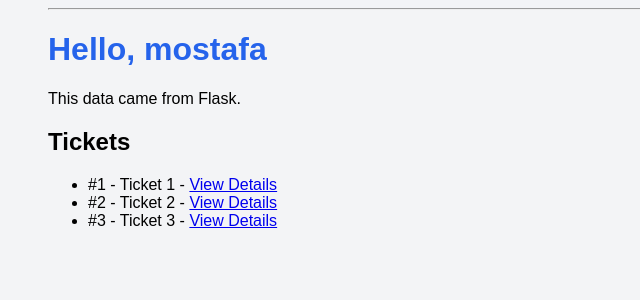
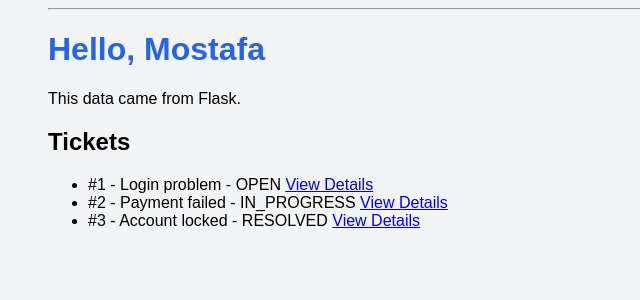
Before and after one commit to mostafa2742002/learn-flask, a Flask app: page / in a window 1280 px wide. Shown: the part 66-366 px from the top of the page, without its empty margins (0-640 px from the left). Run offline with Flask 3, Linux system fonts and the light colour scheme.

Commit message:
Implement ticket management features with CRUD operations and enhance navigation

```diff
--- a/app.py
+++ b/app.py
@@ -1,82 +1,12 @@
-from flask import Flask, render_template, request, redirect, url_for
+from flask import Flask
+from ticket_routes import ticket_bp
 
 app = Flask(__name__)
 
-tickets = [
-    {
-        'id': 1,
-        'title': 'Ticket 1',
-        'description': 'Description for Ticket 1'
-    },
-    {
-        'id': 2,
-        'title': 'Ticket 2',
-        'description': 'Description for Ticket 2'
+app.register_blueprint(ticket_bp)
 
-    },
-    {
-        'id': 3,
-        'title': 'Ticket 3',
-        'description': 'Description for Ticket 3'
-    }
-]
+app.secret_key = "dev-secret-key"
 
 
-@app.route('/')
-def home():
-    user_name = "mostafa"
-
-
-
-    return render_template('home.html', name=user_name, tickets=tickets)
-
-@app.route('/tickets/<int:ticket_id>')
-def ticket_details(ticket_id):
-
-    selcted_ticket = None
-
-    for ticket in tickets:
-        if ticket['id'] == ticket_id:
-            selcted_ticket = ticket
-            break
-
-    return render_template('ticket_details.html', ticket=selcted_ticket)
-
-
-@app.route('/tickets/new')
-def show_create_ticket_form():
-    return render_template('new_ticket.html')
-
-
-
-
-@app.route("/tickets", methods=["POST"])
-def create_ticket():
-    title = request.form["title"]
-    description = request.form["description"]
-
-    if title.strip() == "":
-        return render_template(
-            "new_ticket.html",
-            error="Title is required"
-        )
-
-    if description.strip() == "":
-        return render_template(
-            "new_ticket.html",
-            error="Description is required"
-        )
-
-    new_ticket = {
-        "id": len(tickets) + 1,
-        "title": title,
-        "status": "OPEN",
-        "description": description
-    }
-
-    tickets.append(new_ticket)
-
-    return redirect(url_for("ticket_detail"))
-
-if __name__ == '__main__':
+if __name__ == "__main__":
     app.run(debug=True)
--- a/templates/base.html
+++ b/templates/base.html
@@ -7,12 +7,20 @@
 <body>
 
     <nav>
-        <a href="{{ url_for('home') }}">Home</a>
+        <a href="{{ url_for('tickets.home') }}">Home</a>
         |
-        <a href="{{ url_for('show_create_ticket_form') }}">Create Ticket</a>
+        <a href="{{ url_for('tickets.show_create_ticket_form') }}">Create Ticket</a>
     </nav>
 
     <hr>
+
+    {% with messages = get_flashed_messages() %}
+    {% if messages %}
+        {% for message in messages %}
+            <p style="color: green;">{{ message }}</p>
+        {% endfor %}
+    {% endif %}
+    {% endwith %}
 
     {% block content %}
     {% endblock %}
--- a/templates/new_ticket.html
+++ b/templates/create_ticket.html
@@ -10,7 +10,7 @@
     <p style="color: red;">{{ error }}</p>
 {% endif %}
 
-<form action="{{ url_for('create_ticket') }}" method="post">
+<form action="{{ url_for('tickets.create_ticket') }}" method="post">
     <input type="text" name="title" placeholder="Ticket title">
 
     <br><br>
--- a/templates/home.html
+++ b/templates/home.html
@@ -14,7 +14,7 @@
         <li>
             #{{ ticket.id }} - {{ ticket.title }} - {{ ticket.status }}
 
-            <a href="{{ url_for('ticket_details', ticket_id=ticket.id) }}">View Details</a>
+            <a href="{{ url_for('tickets.ticket_details', ticket_id=ticket.id) }}">View Details</a>
         </li>
     {% endfor %}
 </ul>
--- /dev/null
+++ b/ticket_repository.py
@@ -0,0 +1,43 @@
+from ticket_model import Ticket
+
+tickets = [
+    Ticket(
+        id=1,
+        title="Login problem",
+        status="OPEN",
+        description="User cannot login to the system."
+    ),
+    Ticket(
+        id=2,
+        title="Payment failed",
+        status="IN_PROGRESS",
+        description="Payment was rejected by the bank."
+    ),
+    Ticket(
+        id=3,
+        title="Account locked",
+        status="RESOLVED",
+        description="Account was locked after many failed attempts."
+    )
+]
+
+
+def find_all():
+    return tickets
+
+
+def find_by_id(ticket_id):
+    for ticket in tickets:
+        if ticket.id == ticket_id:
+            return ticket
+
+    return None
+
+
+def save(ticket):
+    tickets.append(ticket)
+    return ticket
+
+
+def get_next_id():
+    return len(tickets) + 1
--- /dev/null
+++ b/ticket_routes.py
@@ -0,0 +1,39 @@
+from flask import Blueprint, render_template, request, redirect, url_for, flash
+from ticket_service import get_all_tickets, get_ticket_by_id, add_ticket
+
+ticket_bp = Blueprint("tickets", __name__)
+
+
+@ticket_bp.route("/")
+def home():
+    user_name = "Mostafa"
+    return render_template("home.html", name=user_name, tickets=get_all_tickets())
+
+
+@ticket_bp.route("/tickets/<int:ticket_id>")
+def ticket_details(ticket_id):
+    selected_ticket = get_ticket_by_id(ticket_id)
+    return render_template("ticket_details.html", ticket=selected_ticket)
+
+
+@ticket_bp.route("/tickets/new")
+def show_create_ticket_form():
+    return render_template("create_ticket.html")
+
+
+@ticket_bp.route("/tickets", methods=["POST"])
+def create_ticket():
+    title = request.form["title"]
+    description = request.form["description"]
+
+    if title.strip() == "":
+        return render_template("create_ticket.html", error="Title is required")
+
+    if description.strip() == "":
+        return render_template("create_ticket.html", error="Description is required")
+
+    add_ticket(title, description)
+
+    flash("Ticket created successfully")
+
+    return redirect(url_for("tickets.home"))
--- /dev/null
+++ b/ticket_service.py
@@ -0,0 +1,31 @@
+from ticket_model import Ticket
+from ticket_repository import find_all, find_by_id, save, get_next_id
+
+
+def get_all_tickets():
+    return find_all()
+
+
+def get_ticket_by_id(ticket_id):
+    return find_by_id(ticket_id)
+
+
+def add_ticket(title, description):
+    new_ticket = Ticket(
+        id=get_next_id(),
+        title=title,
+        status="OPEN",
+        description=description
+    )
+
+    return save(new_ticket)
+
+def resolve_ticket(ticket_id):
+    ticket = find_by_id(ticket_id)
+
+    if ticket is None:
+        return None
+
+    ticket.status = "RESOLVED"
+
+    return ticket
```
Also changed, not shown: ticket_model.py (added, +8 -0 lines).
